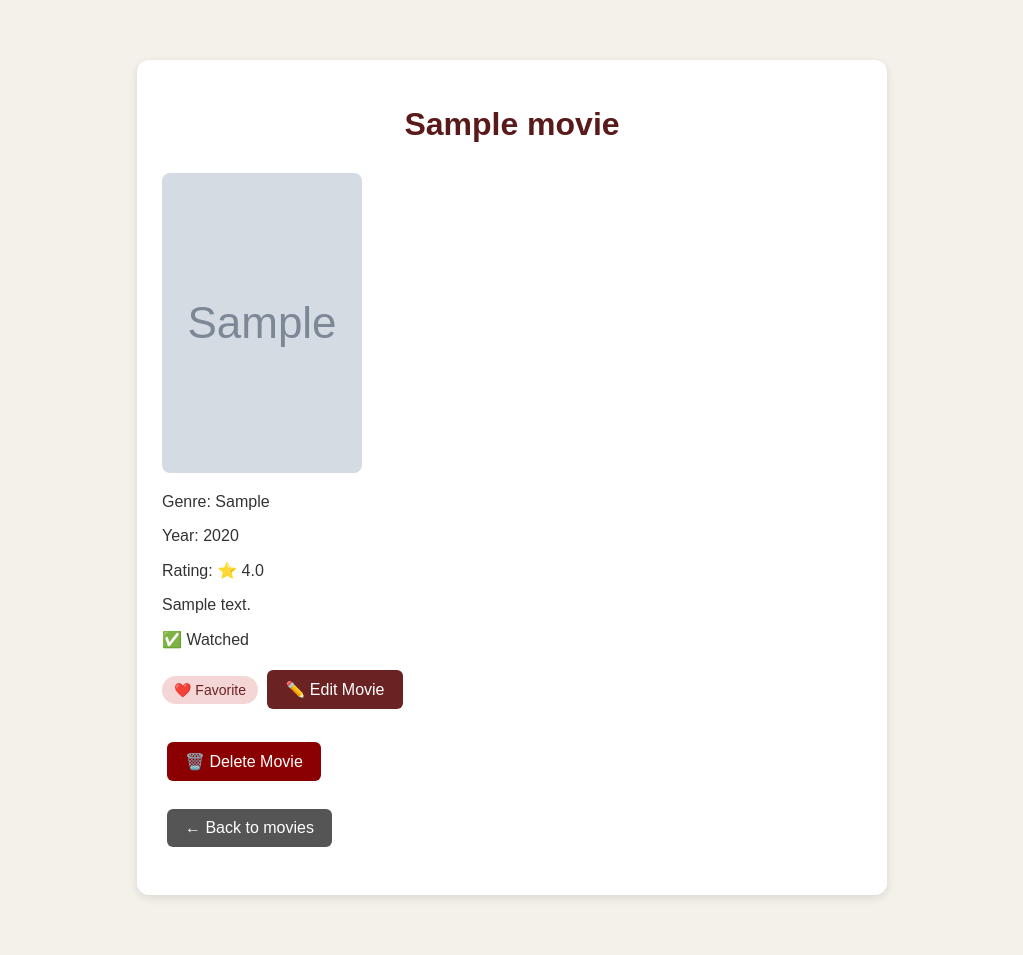
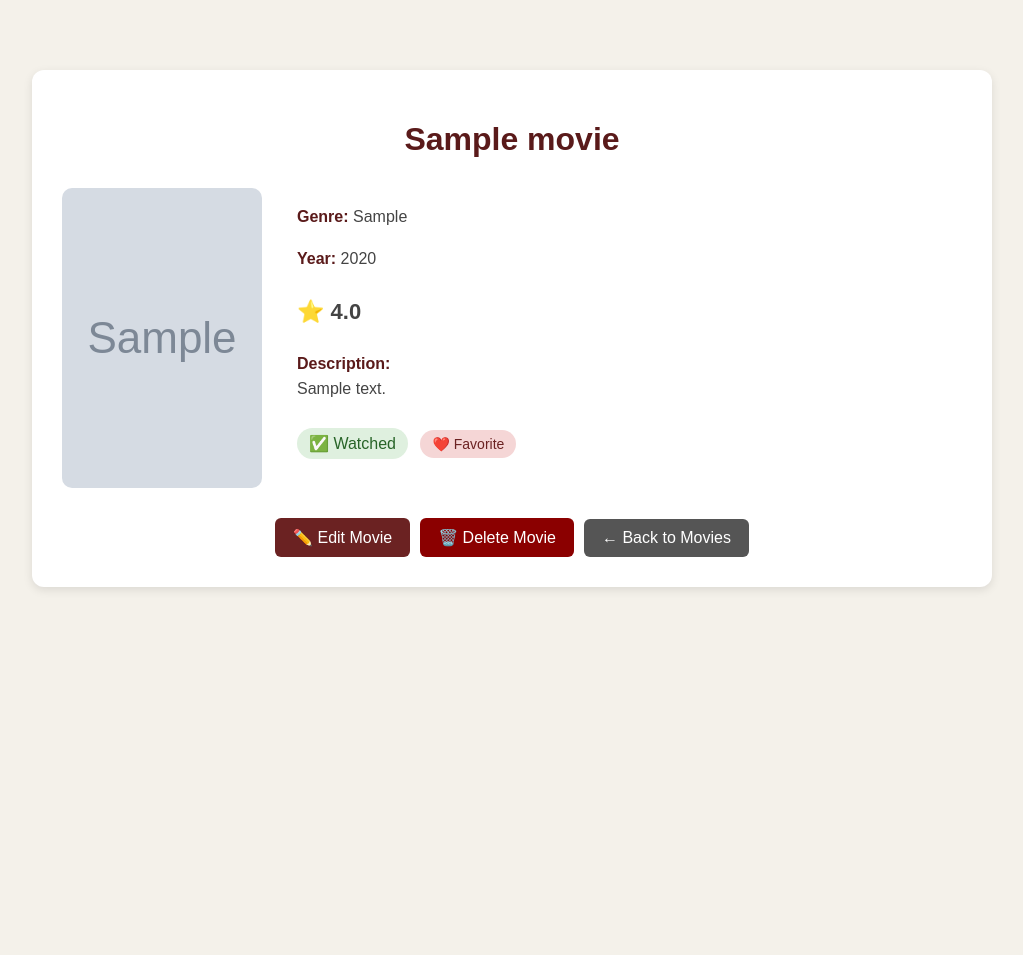
Before and after one commit to anuwu21/django-movie-watchlist, a Django app: page /movies/1/ in a window 1280 px wide. Shown: the whole page, without its empty margins (128-1151 px from the left). After the commit the page ends 590 px from the top, so only its background shows below. Run offline with Django 5.2, Linux system fonts and the light colour scheme; tables that the repository leaves empty hold one stand-in row (values such as "Sample post"); grey boxes marked "Sample" are stand-in pictures.

```diff
--- a/movies/static/movies/style.css
+++ b/movies/static/movies/style.css
@@ -264,6 +264,39 @@ form input[type="checkbox"] {
     .stat-number {
         font-size: 20px;
     }
+
+        .movie-detail {
+        padding: 20px;
+    }
+
+    .movie-detail-content {
+        flex-direction: column;
+        align-items: center;
+        text-align: center;
+    }
+
+    .movie-detail .detail-poster {
+    width: 180px;
+    height: 270px;
+    display: block;
+    margin: 0 auto;
+    }
+
+    .movie-info {
+        width: 100%;
+    }
+
+        .detail-actions {
+        flex-direction: column;
+        width: 100%;
+    }
+
+    .detail-actions a {
+        width: 80%;
+        text-align: center;
+    }
+
+
 }
 
 /* Step 43.4 - Overall UI Styling */
@@ -364,3 +397,102 @@ form button {
     font-size: 14px;
     color: #555;
 }
+
+.movie-detail {
+    background-color: white;
+    max-width: 900px;
+    margin: 30px auto;
+    padding: 30px;
+    border-radius: 12px;
+    box-shadow: 0 3px 10px rgba(0, 0, 0, 0.1);
+}
+
+.movie-detail h1 {
+    text-align: center;
+    color: #5a1a1a;
+    margin-bottom: 30px;
+}
+
+.movie-detail-content {
+    display: flex;
+    gap: 35px;
+    align-items: flex-start;
+}
+
+.movie-detail .detail-poster {
+    width: 220px;
+    height: 330px;
+    object-fit: cover;
+    border-radius: 10px;
+    flex-shrink: 0;
+}
+
+.movie-info {
+    flex: 1;
+}
+
+.movie-info p {
+    line-height: 1.6;
+}
+
+.detail-rating {
+    font-size: 22px;
+    font-weight: bold;
+    color: #6b2222;
+}
+
+.detail-status {
+    margin-top: 20px;
+}
+
+.watched-badge,
+.not-watched-badge {
+    display: inline-block;
+    padding: 6px 12px;
+    border-radius: 20px;
+    margin-right: 8px;
+    margin-bottom: 8px;
+}
+
+.watched-badge {
+    background-color: #dff0df;
+    color: #286428;
+}
+
+.not-watched-badge {
+    background-color: #eeeeee;
+    color: #555;
+}
+
+.detail-actions {
+    margin-top: 30px;
+    text-align: center;
+}
+
+.detail-actions {
+    display: flex;
+    justify-content: center;
+    align-items: center;
+    gap: 10px;
+    flex-wrap: wrap;
+    margin-top: 30px;
+}
+
+.detail-actions a {
+    margin: 0;
+}
+.movie-detail .detail-poster {
+    transition: transform 0.2s ease;
+}
+
+.movie-detail .detail-poster:hover {
+    transform: scale(1.02);
+}
+
+.movie-info p {
+    color: #444;
+}
+
+.movie-info strong {
+    color: #5a1a1a;
+}
--- a/movies/templates/movies/movie_detail.html
+++ b/movies/templates/movies/movie_detail.html
@@ -7,8 +7,12 @@
 </head>
 
 <body>
-    <div class="movie">
+
+    <div class="movie-detail">
+
         <h1>{{ movie.title }}</h1>
+
+        <div class="movie-detail-content">
 
             {% if movie.poster %}
                 <img class="detail-poster"
@@ -16,37 +20,68 @@
                      alt="{{ movie.title }} poster">
             {% endif %}
 
-    <p>Genre: {{ movie.genre }}</p>
-    <p>Year: {{ movie.year }}</p>
-    <p>Rating: ⭐ {{ movie.rating }}</p>
+            <div class="movie-info">
 
-    <p>{{ movie.description }}</p>
+                <p><strong>Genre:</strong> {{ movie.genre }}</p>
+
+                <p><strong>Year:</strong> {{ movie.year }}</p>
+
+                <p class="detail-rating">
+                    ⭐ {{ movie.rating }}
+                </p>
+
+                <p>
+                    <strong>Description:</strong><br>
+                    {{ movie.description }}
+                </p>
+
+                <div class="detail-status">
 
                     {% if movie.watched %}
-        <p>✅ Watched</p>
+                        <span class="watched-badge">
+                            ✅ Watched
+                        </span>
                     {% else %}
-        <p>❌ Not Watched</p>
+                        <span class="not-watched-badge">
+                            ❌ Not Watched
+                        </span>
                     {% endif %}
 
                     {% if movie.favorite %}
-    <span class="favorite-badge">❤️ Favorite</span>
+                        <span class="favorite-badge">
+                            ❤️ Favorite
+                        </span>
                     {% else %}
-    <span class="not-favorite-badge">🤍 Not Favorite</span>
+                        <span class="not-favorite-badge">
+                            🤍 Not Favorite
+                        </span>
                     {% endif %}
 
- <a class="edit-button" href="{% url 'edit_movie' movie.id %}">
+                </div>
+
+            </div>
+
+        </div>
+
+        <div class="detail-actions">
+
+            <a class="edit-button"
+               href="{% url 'edit_movie' movie.id %}">
                 ✏️ Edit Movie
             </a>
-<br><br>
-<a class="delete-button" href="{% url 'delete_movie' movie.id %}">
+
+            <a class="delete-button"
+               href="{% url 'delete_movie' movie.id %}">
                 🗑️ Delete Movie
             </a>
-<br><br>
 
-<a class="back-button" href="{% url 'movie_list' %}">
-    ← Back to movies
+            <a class="back-button"
+               href="{% url 'movie_list' %}">
+                ← Back to Movies
             </a>
-<br><br>
+
+        </div>
+
     </div>
 
 </body>
```
Lines whose indentation alone changed are shown as unchanged.
